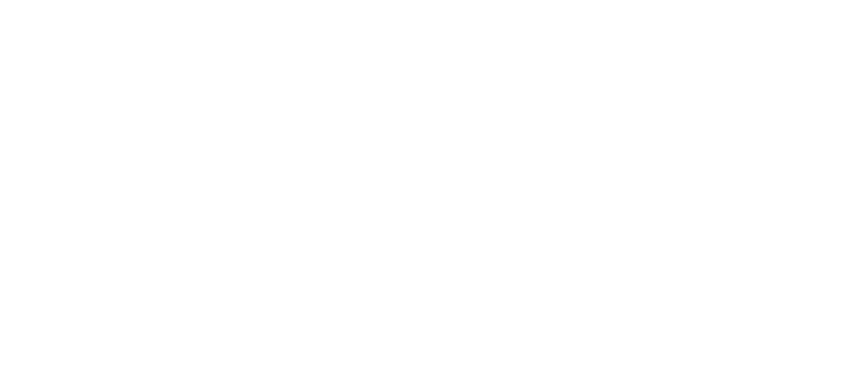
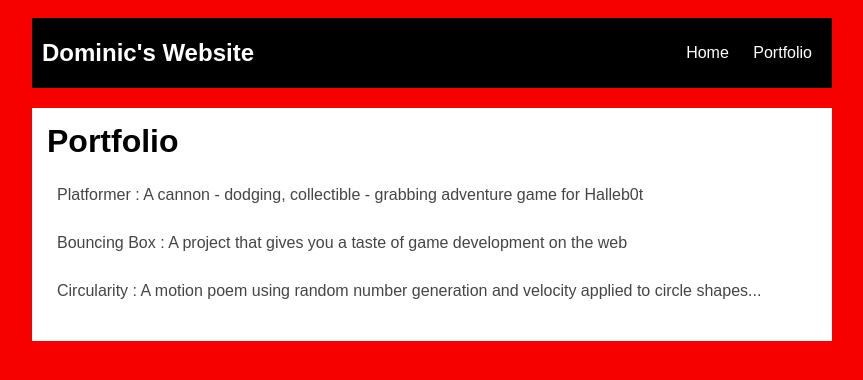
Before and after one commit to dominicveals/dominicveals.github.io, a plain HTML site: page portfolio.html in a window 1280 px wide. Shown: the whole page, without its empty margins (208-1071 px from the left). Drawn offline with Linux system fonts and the light colour scheme.

Commit message:
portfolio page

```diff
--- a/portfolio.html
+++ b/portfolio.html
@@ -0,0 +1,120 @@
+<!DOCTYPE HTML>
+<html>
+    <head>
+        <title>Dominic's Website</title>
+        <style>
+            body {
+                background: rgb(247, 0, 0);
+                color: rgb(45, 45, 45);
+                padding: 10px;
+                font-family: arial;
+            }
+            #all-contents {
+                max-width: 800px;
+                margin: auto;
+            }
+
+            /* navigation menu */
+            nav {
+                background: rgb(0, 0, 0);
+                margin: 0 auto;
+                margin-bottom: 20px;
+                display: flex;
+                padding: 10px;
+            }
+            h1 {
+                display: flex;
+                align-items: center;
+                color: white;
+                flex: 1;
+                margin: 0;
+            }
+            #nav-ul {
+                list-style-image: none;
+            }
+            .nav-li {
+                display: inline-block;
+                padding: 0 10px;
+            }
+            a {
+                text-decoration: none;
+                color: #fff;
+            }
+
+            /* main container area beneath menu */
+            main {
+                background: rgb(255, 255, 255);
+                display: flex;
+            }
+            .sidebar {
+                margin-right: 25px;
+                padding: 10px;
+            }
+            .sidebar-img {
+                width: 200px;
+            }
+            .content {
+                flex: 1;
+                padding: 15px;
+            }
+            /* portfolio styles */
+            .content h1 {
+                color: black;
+            }
+
+            #portfolio {
+                list-style-type: none;
+                padding-left: 0;
+            }
+
+            #portfolio li {
+                background: #fff;
+                padding: 10px;
+                border-radius: 10px;
+                margin-bottom: 10px;
+            }
+
+            #portfolio li:hover {
+                background: #eee;
+            }
+
+            #portfolio a {
+                text-decoration: none;
+                color: #454545;
+            }
+            #interests {
+                border: 4px silver ridge;
+                padding: 8px;
+            }
+            h2, h3 {
+                margin: 0px;
+            }
+        </style>
+    </head>
+
+    <body>
+      <div id="all-contents">
+        <nav>
+            <h1>Dominic's Website</h1>
+            <ul id="nav-ul">
+                <li class="nav-li">
+                  <a class="nav-a" href="index.html">Home</a>
+                </li>
+                <li class="nav-li">
+                  <a class="nav-a" href="portfolio.html">Portfolio</a>
+                </li>
+            </ul>
+        </nav>
+       <main>
+           <div class="content">
+              <h1> Portfolio</h1>
+              <ul id="portfolio">
+                <li><a href="projects/platformer/">Platformer : A cannon - dodging, collectible - grabbing adventure game for Halleb0t</a></li>
+                <li><a href="projects/bouncing-box/">Bouncing Box : A project that gives you a taste of game development on the web </a></li>
+                <li><a href="projects/circularity/">Circularity : A motion poem using random number generation and velocity applied to circle shapes...</a></li>
+             </ul>
+           </div>
+      </main>
+      </div>
+    </body>
+</html>
```
Also changed, not shown: index.html (+5 -5 lines).
